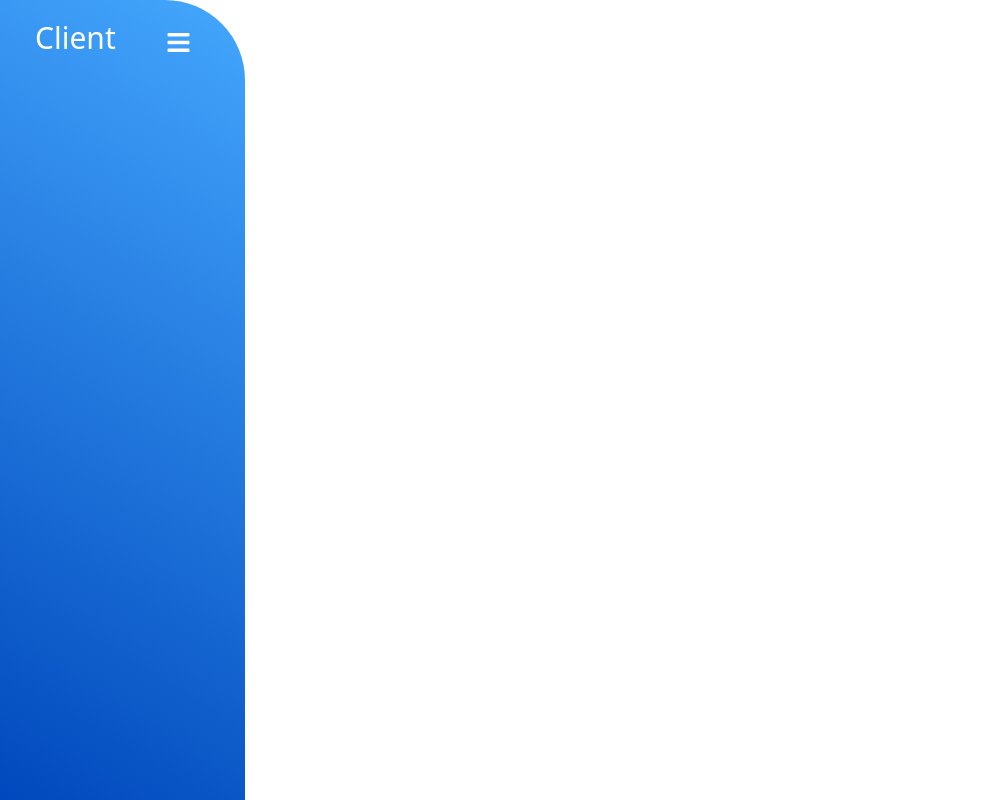
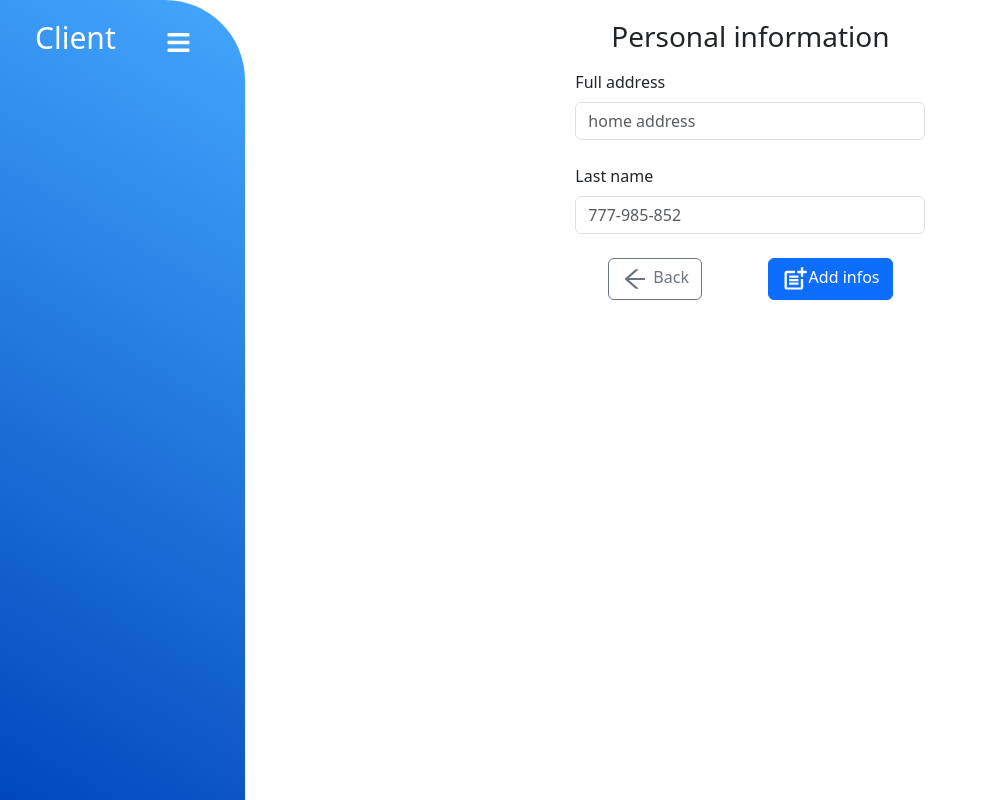
Before and after one commit to bauer318/pri-trans-client, a React (Create React App) app: page /register/1/personal-info/address in a window 1280 px wide. Before the commit this address had no page. Shown: the whole page, without its empty margins (0-988 px from the left). Built offline with nearby package versions, Linux system fonts and the light colour scheme.

Commit message:
UI home address done

```diff
--- a/src/App.js
+++ b/src/App.js
@@ -26,6 +26,7 @@ import SendTo from "./pages/SendTo";
 import Home from "./pages/Home";
 import CreateAccount from "./pages/CreateAccount";
 import PersonalInfo from "./pages/PersonalInfo";
+import HomeAddress from "./pages/HomeAddress";
 
 
 const App = () => {
@@ -34,9 +35,10 @@ const App = () => {
             <BrowserRouter>
                 <Sidebar user={false}>
                     <Routes>
-                        {<Route path="/" element={<Home/>}/>}
-                        {<Route path="/register" element={<CreateAccount/>}/>}
-                        {<Route path="/register/1/personal-info" element={<PersonalInfo/>}/>}
+                        <Route path="/" element={<Home/>}/>
+                        <Route path="/register" element={<CreateAccount/>}/>
+                        <Route path="/register/1/personal-info" element={<PersonalInfo/>}/>
+                        <Route path={'/register/1/personal-info/address'} element={<HomeAddress/>}/>
                         <Route path="/users" element={<UserList/>}/>
                         <Route path={"users/:id"} element={<User/>} />
                         <Route path="/countries" element={<CountryList/>}/>
--- /dev/null
+++ b/src/pages/HomeAddress.jsx
@@ -0,0 +1,69 @@
+import React, {useState} from 'react';
+import {useLocation, useNavigate} from "react-router-dom";
+import {Form} from "react-bootstrap";
+import {AiOutlineArrowLeft} from "react-icons/ai";
+import {MdPostAdd} from "react-icons/md";
+
+const HomeAddress = () => {
+    const {state} = useLocation();
+    const [formData, setFormData] = useState(state?.infos);
+    const navigate = useNavigate();
+    const handleSubmit = event => {
+        event.preventDefault();
+        //add infos
+        navigate('/client/home', {state:{user:1}});
+    }
+    const handleChange = event => {
+        const {name, value} = event.target;
+        setFormData({...formData, [name]: value});
+    }
+    const handleBack = () => {
+        navigate('/register/1/personal-info', {state: {infos: formData}});
+    }
+    return (
+        <div className={"container row"}>
+            <div className={"text-center mt-6"}>
+                <h3>Personal information</h3>
+            </div>
+            <div className={"col-md-8 mx-auto d-flex justify-content-center"}>
+                <Form onSubmit={handleSubmit} className={"login-form"}>
+                    <Form.Group controlId="address" className={"form-outline mb-4 mt-2"}>
+                        <Form.Label>Full address</Form.Label>
+                        <Form.Control
+                            type="text"
+                            placeholder="home address"
+                            name="address"
+                            defaultValue={state?.infos?.address}
+                            required={true}
+                            onChange={handleChange}
+                        />
+                    </Form.Group>
+
+                    <Form.Group controlId="phone" className={"form-outline mb-4"}>
+                        <Form.Label>Last name</Form.Label>
+                        <Form.Control
+                            type="text"
+                            placeholder="777-985-852"
+                            name="phone"
+                            defaultValue={state?.infos?.phone}
+                            required={true}
+                            onChange={handleChange}
+                        />
+                    </Form.Group>
+
+                    <div className={"mt-3 d-flex justify-content-around"}>
+                        <button className={"btn btn-outline-secondary"}
+                                onClick={handleBack}><span><i><AiOutlineArrowLeft
+                            size={28}/></i></span> Back
+                        </button>
+                        <button className={"btn btn-primary"} type={"submit"}>
+                            <span><i><MdPostAdd size={28}/></i></span>Add infos
+                        </button>
+                    </div>
+                </Form>
+            </div>
+        </div>
+    );
+};
+
+export default HomeAddress;
--- a/src/pages/PersonalInfo.jsx
+++ b/src/pages/PersonalInfo.jsx
@@ -1,10 +1,12 @@
 import React, {useState} from 'react';
-import {useNavigate} from "react-router-dom";
+import {useLocation, useNavigate} from "react-router-dom";
 import {Form} from "react-bootstrap";
 import {AiOutlineArrowRight} from "react-icons/ai";
 
 const PersonalInfo = () => {
-    const [formData, setFormData] = useState({});
+    const {state} = useLocation();
+    const storedInfo = state?.infos;
+    const [formData, setFormData] = useState(state?.infos);
     const navigate = useNavigate();
     const wordCountries = [
         {
@@ -27,7 +29,7 @@ const PersonalInfo = () => {
     const handleSubmit = event => {
         event.preventDefault();
         console.log(formData);
-        navigate('/register/1/personal-info/address');
+        navigate('/register/1/personal-info/address',{state:{infos : formData}});
     }
     const handleChange = event => {
         const {name, value} = event.target;
@@ -50,6 +52,7 @@ const PersonalInfo = () => {
                         <Form.Label>Nationality</Form.Label>
                         <Form.Control as="select"
                                       name="country"
+                                      defaultValue={storedInfo?.country}
                                       required={true}
                                       onChange={handleCountryChange}
                         >
@@ -65,6 +68,7 @@ const PersonalInfo = () => {
                         <Form.Control
                             type="text"
                             placeholder="first name"
+                            defaultValue={storedInfo?.firstname}
                             name="firstname"
                             required={true}
                             onChange={handleChange}
@@ -77,6 +81,7 @@ const PersonalInfo = () => {
                             type="text"
                             placeholder="first name"
                             name="lastname"
+                            defaultValue={storedInfo?.lastname}
                             required={true}
                             onChange={handleChange}
                         />
@@ -86,7 +91,8 @@ const PersonalInfo = () => {
                         <Form.Label>Middle names</Form.Label>
                         <Form.Control
                             type="text"
-                            placeholder="first name"
+                            placeholder="middle name"
+                            defaultValue={storedInfo?.middleName}
                             name="middleName"
                             onChange={handleChange}
                         />
@@ -98,6 +104,7 @@ const PersonalInfo = () => {
                             type={"date"}
                             placeholder="first name"
                             name="birthDate"
+                            defaultValue={storedInfo?.birthDate}
                             required={true}
                             onChange={handleChange}
                         />
```
